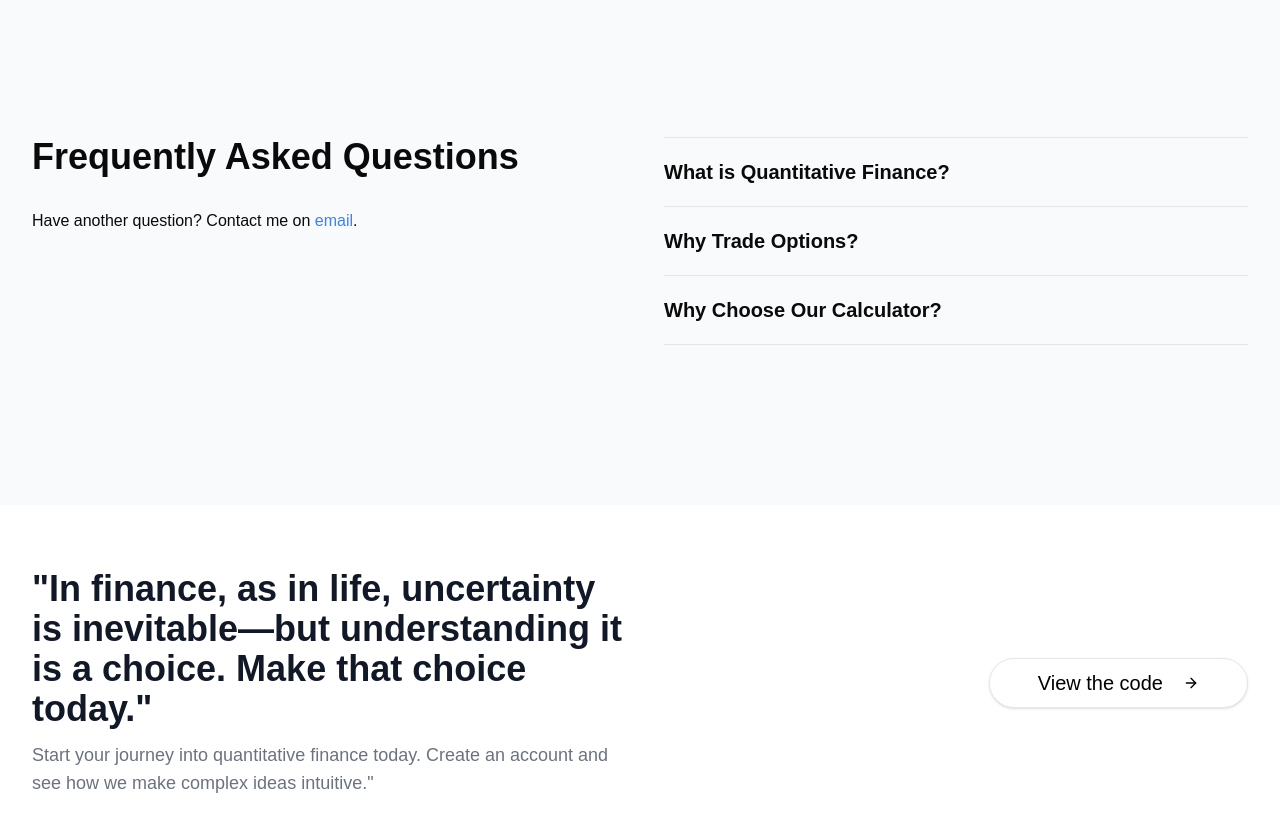
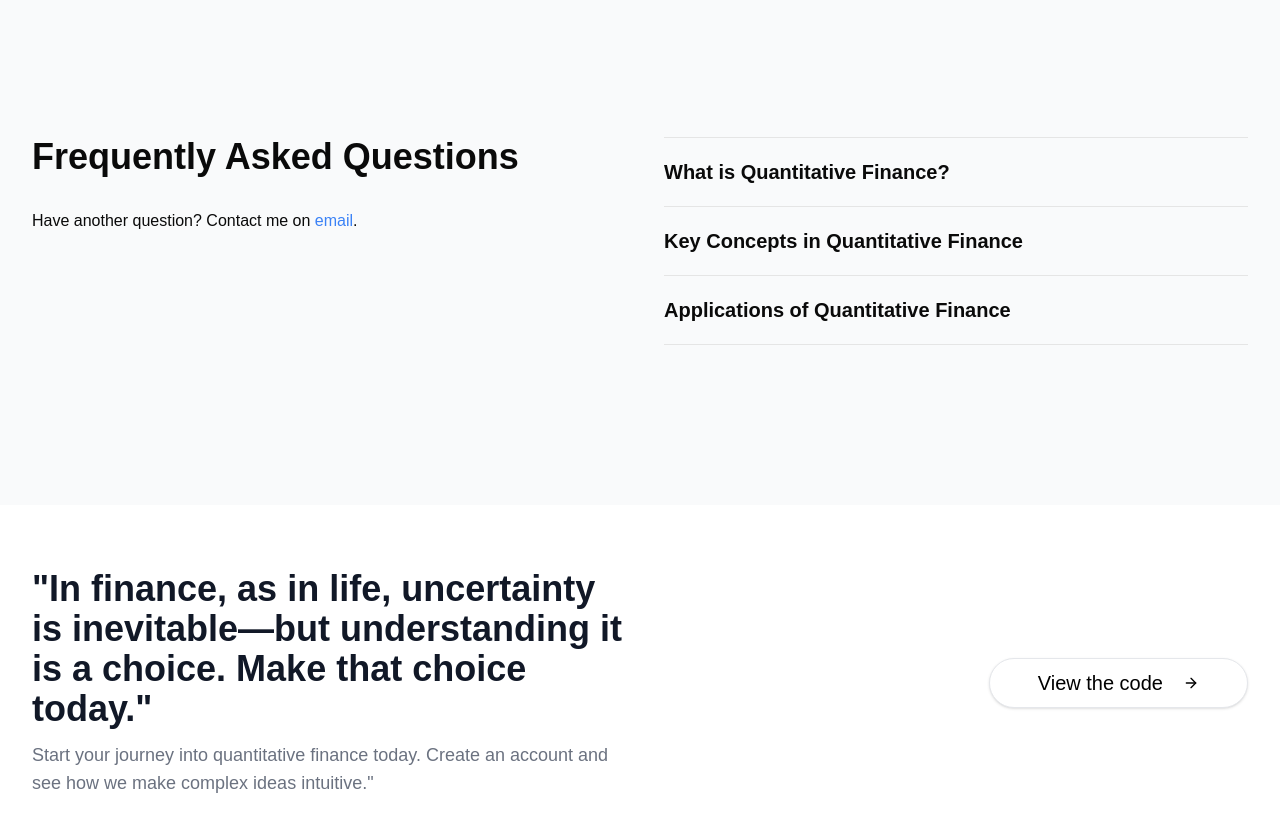
Before and after one commit to lorenzosyku/basic-option-calculator, a Next.js app: page / in a window 1280 px wide. Shown: the part 920-1751 px from the top of the page. Built offline with nearby package versions, Linux system fonts and the light colour scheme; no server answers.

Commit message:
fixed accordion styling in home page

```diff
--- a/app/page.tsx
+++ b/app/page.tsx
@@ -11,8 +11,29 @@ import {
   AccordionTrigger,
 } from "@radix-ui/react-accordion";
 
+const accordionData = [
+  {
+    value: "quant-finance1",
+    title: "What is Quantitative Finance?",
+    content:
+      "\"At its core, quantitative finance is about understanding the mathematical framework of risk and reward. Options, derivatives, and hedging aren't just tools—they're strategies to make uncertainty work for you.\"",
+  },
+  {
+    value: "quant-finance2",
+    title: "Key Concepts in Quantitative Finance",
+    content:
+      "Quantitative finance involves mathematical modeling, statistical analysis, and computational techniques to solve financial problems and make informed investment decisions.",
+  },
+  {
+    value: "quant-finance3",
+    title: "Applications of Quantitative Finance",
+    content:
+      "From algorithmic trading to risk management, quantitative finance plays a crucial role in modern financial markets, helping institutions and investors make data-driven decisions.",
+  },
+];
+
 export default function HomePage() {
-
+  const [openValue, setOpenValue] = useState<string | null>(null);
   return (
     <main>
       <section className="py-20">
@@ -39,7 +60,6 @@ export default function HomePage() {
               </div>
             </div>
             <div className=" mt-10 relative sm:max-w-lg sm:mx-auto lg:mt-0 lg:max-w-none lg:mx-0 lg:col-span-6 lg:flex lg:items-center">
-              {/* <Terminal /> */}
               <OptChartUI />
             </div>
           </div>
@@ -114,13 +134,65 @@ export default function HomePage() {
               .
             </div>
           </div>
-          <Accordion className="border-t basis-1/2" type="single" collapsible>
+          <Accordion
+            className="basis-1/2 border-t"
+            type="single"
+            collapsible
+            onValueChange={(value) => setOpenValue(value)}
+          >
+            {accordionData.map((item) => (
+              <AccordionItem
+                key={item.value}
+                value={item.value}
+                className="space-y-5 border-b border-base-content/10 py-5"
+              >
+                <AccordionTrigger className="text-xl font-semibold text-left">
+                  <span
+                    className={`
+              ${
+                openValue === item.value
+                  ? "text-orange-500"
+                  : "text-base-content"
+              }
+              transition-colors duration-200
+            `}
+                  >
+                    {item.title}
+                  </span>
+                </AccordionTrigger>
+                <AccordionContent>
+                  <div className="pb-5 leading-relaxed">
+                    <div className="space-y-4 leading-relaxed">
+                      <p>{item.content}</p>
+                    </div>
+                  </div>
+                </AccordionContent>
+              </AccordionItem>
+            ))}
+          </Accordion>
+          {/* <Accordion
+            className="border-t basis-1/2"
+            type="single"
+            collapsible
+            onValueChange={(value) =>
+              setIsOpen(
+                value === "quant-finance1" ||
+                  value === "quant-finance2" ||
+                  value === "quant-finance3"
+              )
+            }
+          >
             <AccordionItem
               value="quant-finance1"
               className="space-y-5  border-b border-base-content/10 py-5"
             >
-              <AccordionTrigger className="text-xl font-semibold text-left  ">
-                <span className="text-base-content">
+              <AccordionTrigger className="text-xl font-semibold text-left">
+                <span
+                  className={`
+            ${isOpen ? "text-orange-500" : "text-base-content"}
+            transition-colors duration-200
+          `}
+                >
                   What is Quantitative Finance?
                 </span>
               </AccordionTrigger>
@@ -142,7 +214,11 @@ export default function HomePage() {
               className="space-y-5  border-b border-base-content/10 py-5"
             >
               <AccordionTrigger className="text-xl font-semibold text-left  ">
-                <span className="text-base-content">Why Trade Options?</span>
+              <span
+                  className={`
+            ${isOpen ? "text-orange-500" : "text-base-content"}
+            transition-colors duration-200
+          `}>Why Trade Options?</span>
               </AccordionTrigger>
               <AccordionContent>
                 <div className="pb-5 leading-relaxed">
@@ -179,7 +255,7 @@ export default function HomePage() {
                 </div>
               </AccordionContent>
             </AccordionItem>
-          </Accordion>
+          </Accordion> */}
         </div>
       </section>
 
```
